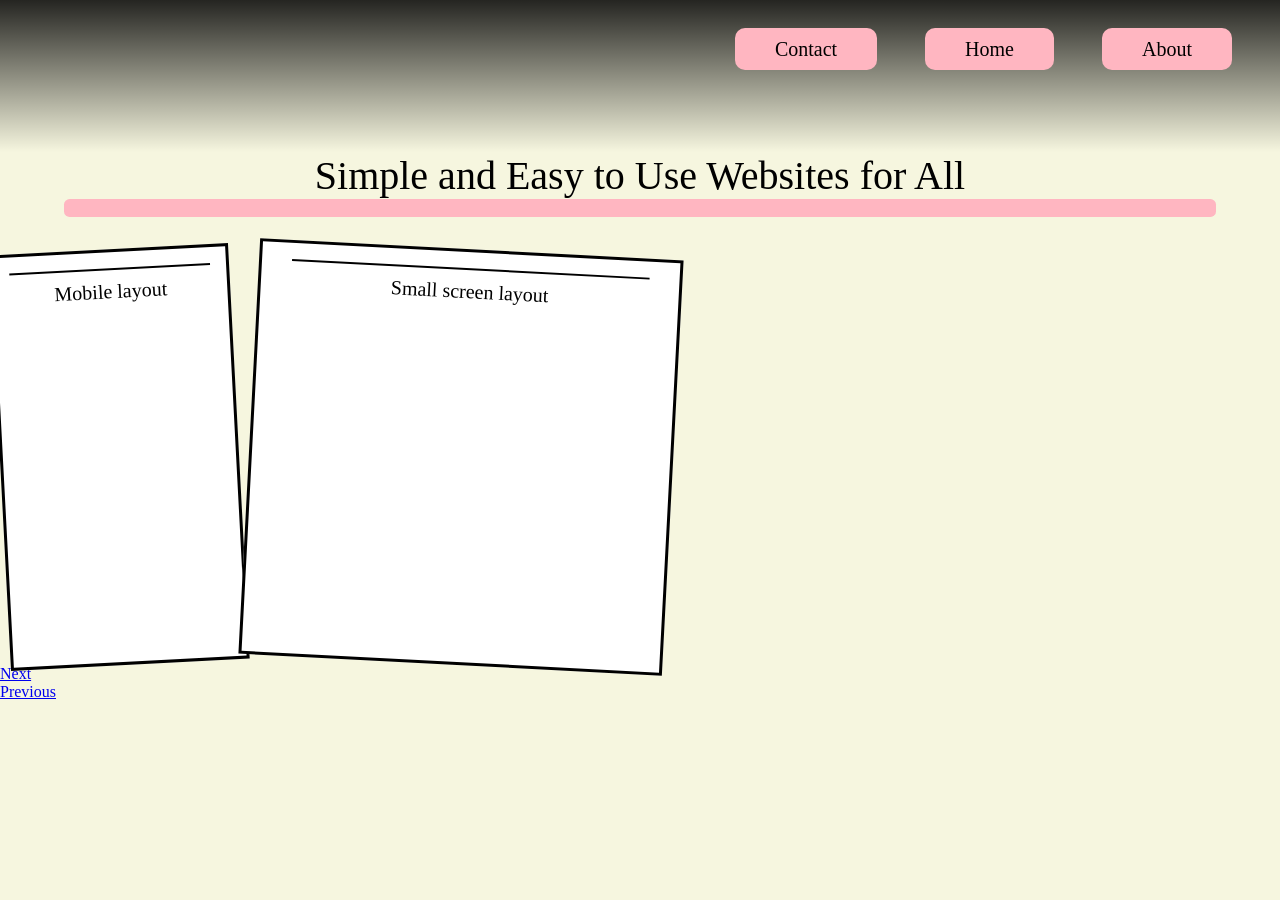
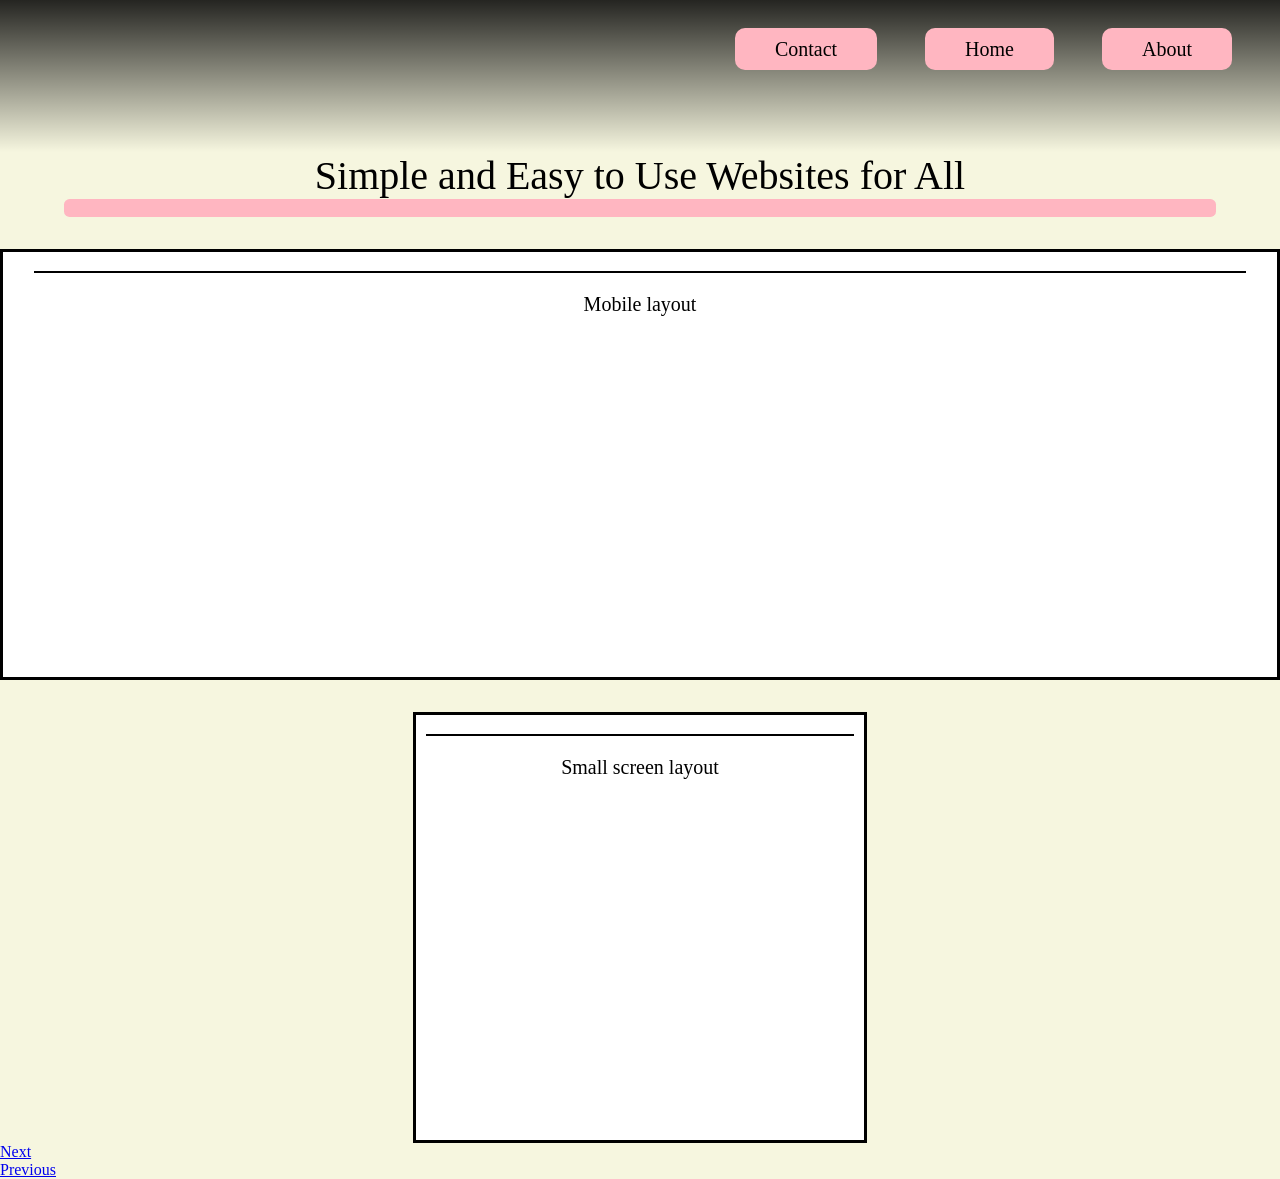

done

--- a/study3pg2.css
+++ b/study3pg2.css
@@ -109,11 +109,11 @@ span {
     border-radius: .35em;
 }
 .polaroid {
-    width: 85%;
+    width: 95%;
     display: block;
     margin-left: auto;
     margin-right: auto;
-    margin-top: 1em;
+    margin-top: 1.2em;
     border: solid 1px;
 }
 .polar1 {
@@ -132,18 +132,17 @@ body {
 article {
     background-color: white;
     border: solid;
-    width: 17%;
-    margin-top: 1em;
+    margin-top: 2em;
     border-radius: 0;
-    rotate: -3deg;
     min-width: 233px;
     height: 470px;
+    margin-left: auto;
+    margin-right: auto;
 }
 .article2 {
-    rotate: 3deg;
-    width: 30%;
+    width: 35%;
     min-width: 418px;
-    height: 470px;
+    height: 100%;
 }
 .logo {
 	width: 30%;
@@ -152,14 +151,8 @@ article {
 	text-align: center;
 }
 p {
-    padding: .5em;
+    padding: 1em;
     font-size: 20px;
-}
-.articlescontainer {
-    display: inline-flex;
-    grid-gap: 10px;
-    justify-content: center;
-    margin-top: 1em;
 }
 .previous {
     width: 1.5%;
@@ -225,7 +218,7 @@ footer p {
         font-size: 2.5em;
     }
     article, .article2 {
-        height: 410px;
+        height: 425px;
     }
 }
 @media screen and (max-width: 1120px) { 
